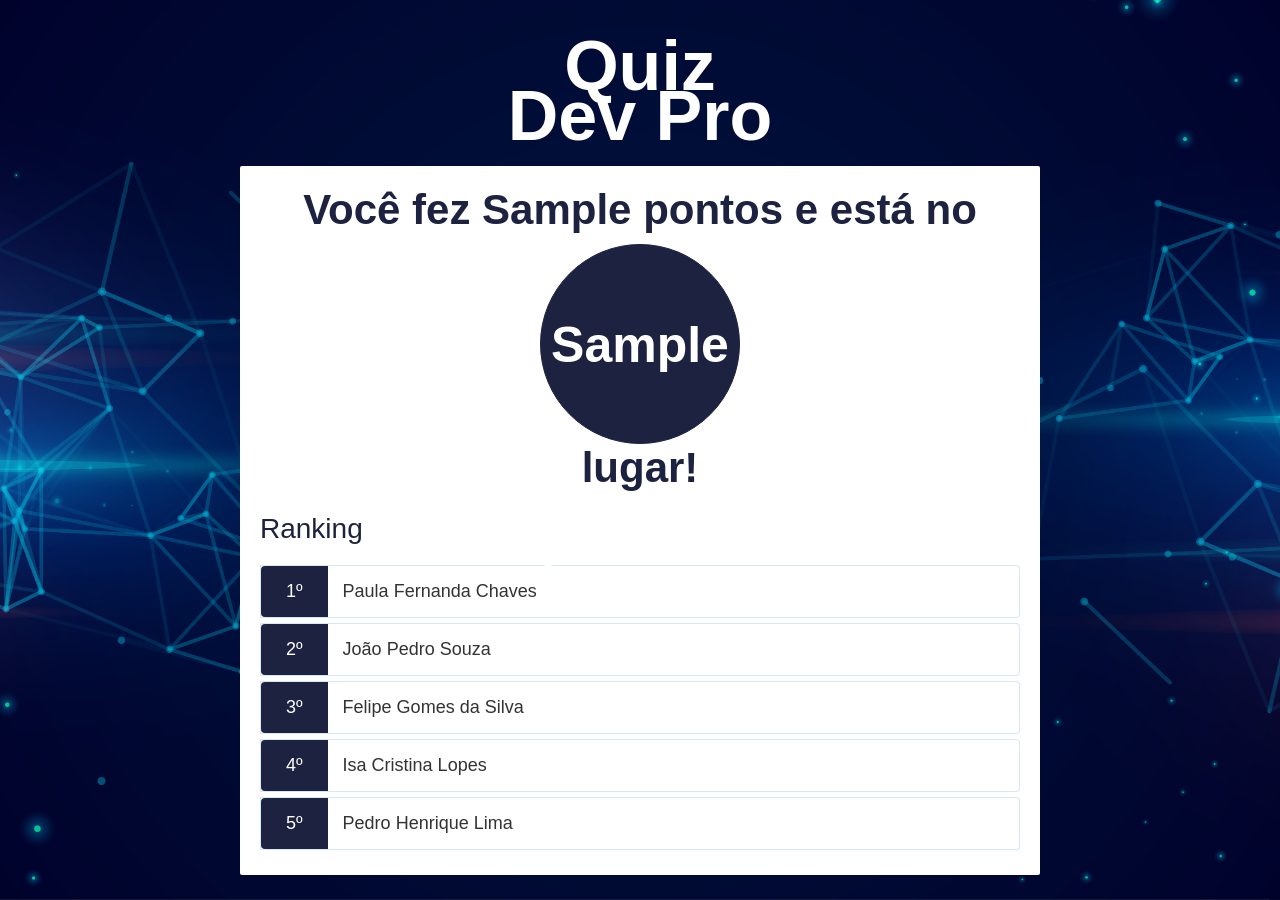
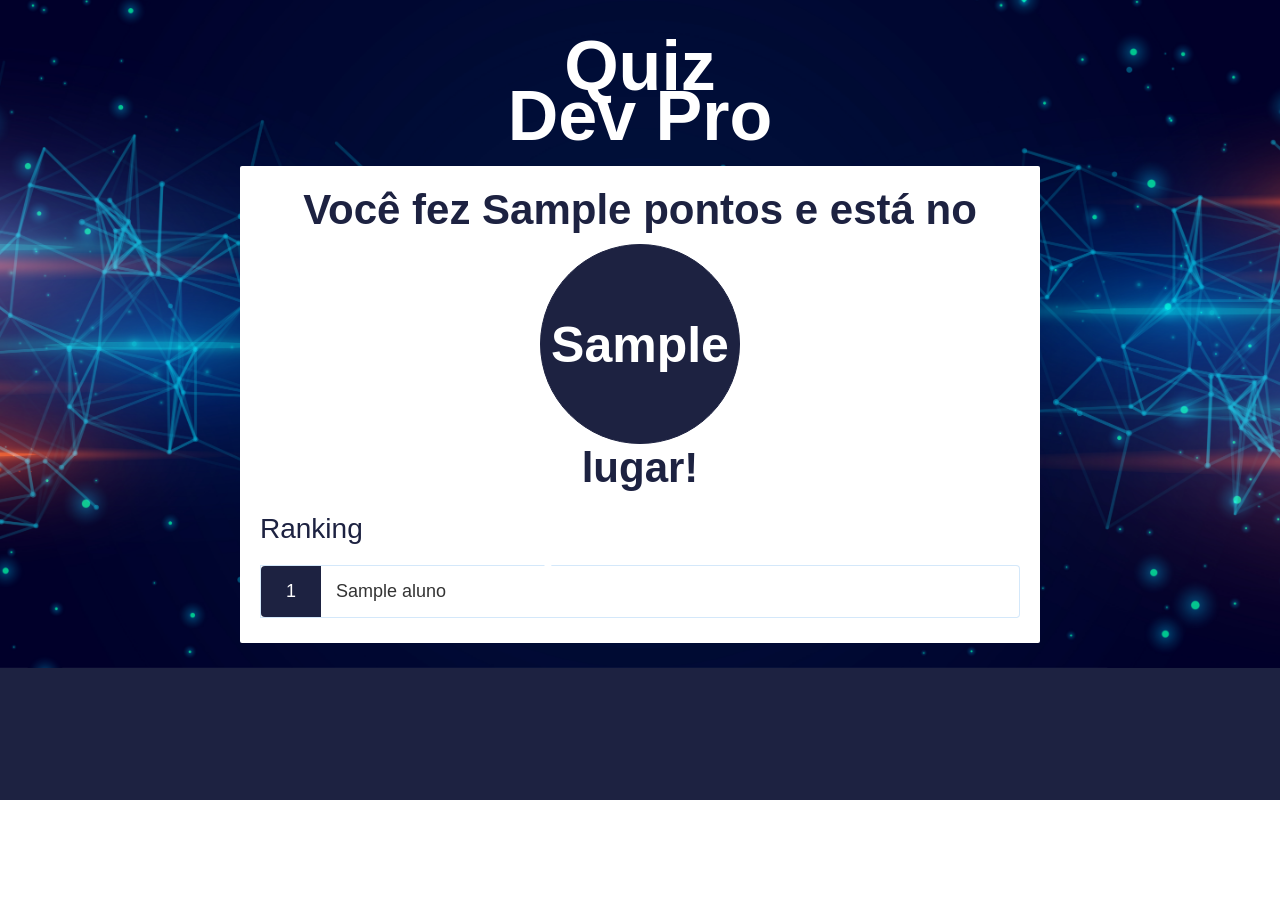
Before and after one commit to Doginnn/python_pro, a Django app: template quiz_devpro/quiz/templates/quiz/classificacao.html in a window 1280 px wide. After the commit the page ends 800 px from the top, so only its background shows below. Run offline with Django 3.2, Linux system fonts and the light colour scheme; the template is opened without the code that fills it: most values are stand-ins (such as "Sample title", 1, 10 or a date in 2020); parts of the project's set-up code (start-up, migrations or seed data) failed here and were passed over.

Commit message:
[UPD]Atualizando a aplicaçao quiz.

```diff
--- a/quiz_devpro/quiz/templates/quiz/classificacao.html
+++ b/quiz_devpro/quiz/templates/quiz/classificacao.html
@@ -28,26 +28,12 @@
                     <br />
 
                     <h3>Ranking</h3>
+                    {% for aluno in primeiros_5_alunos %}
                     <div class="choice-container">
-                        <p class="choice-prefix">1º</p>
-                        <p class="choice-text">Paula Fernanda Chaves</p>
+                        <p class="choice-prefix">{{ forloop.counter }}</p>
+                        <p class="choice-text">{{ aluno.aluno__nome }}</p>
                     </div>
-                    <div class="choice-container">
-                        <p class="choice-prefix">2º</p>
-                        <p class="choice-text">João Pedro Souza</p>
-                    </div>
-                    <div class="choice-container">
-                        <p class="choice-prefix">3º</p>
-                        <p class="choice-text">Felipe Gomes da Silva</p>
-                    </div>
-                    <div class="choice-container">
-                        <p class="choice-prefix">4º</p>
-                        <p class="choice-text">Isa Cristina Lopes</p>
-                    </div>
-                    <div class="choice-container">
-                        <p class="choice-prefix">5º</p>
-                        <p class="choice-text">Pedro Henrique Lima</p>
-                    </div>
+                    {% endfor %}
 
                 </div>
 
```
Also changed, not shown: quiz_devpro/quiz/views.py (+16 -10 lines), db.sqlite3.
